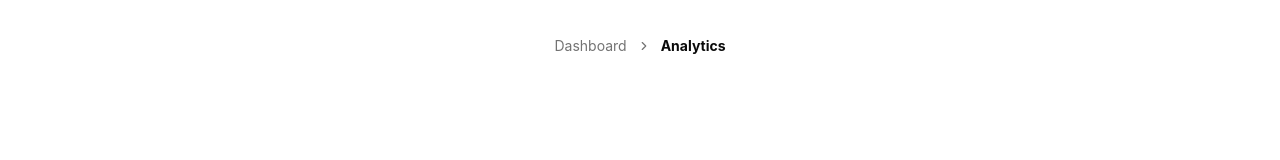
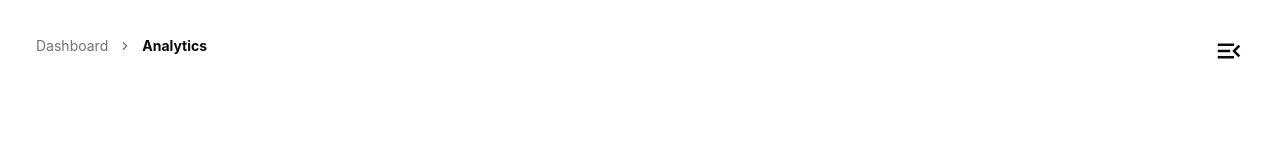
Before and after one commit to al-mamun/dating-app-react, a React (Vite) app: page / in a window 1280 px wide. Shown: the top 160 px of the page. Built offline with nearby package versions, Linux system fonts and the light colour scheme; grey boxes are pictures that could not be loaded.

Commit message:
add menu icon and add delay

```diff
--- a/src/components/Modules/HomePage/HomePage.tsx
+++ b/src/components/Modules/HomePage/HomePage.tsx
@@ -1,7 +1,7 @@
 import UserCard from "./components/UserCard";
 import { Swiper, SwiperSlide } from "swiper/react";
 import { Mousewheel, A11y } from "swiper/modules";
-declare module 'swiper/modules';
+declare module "swiper/modules";
 
 import {
   Breadcrumb,
@@ -12,6 +12,7 @@ import {
   BreadcrumbSeparator,
 } from "@/components/ui/breadcrumb";
 import "./Home.css";
+import { MdMenuOpen } from "react-icons/md";
 
 const HomePage = () => {
   const users = [
@@ -75,6 +76,7 @@ const HomePage = () => {
     <div className="home_page_container">
       {/* Breadcrumb */}
       <div className="w-full z-50 sticky top-0 backdrop-blur-md bg-opacity-30 flex justify-center p-4 mx-auto">
+        <div className="flex justify-between w-full max-w-7xl">
           <Breadcrumb>
             <BreadcrumbList>
               <BreadcrumbItem>
@@ -86,12 +88,17 @@ const HomePage = () => {
               </BreadcrumbItem>
             </BreadcrumbList>
           </Breadcrumb>
+          <div>
+            <MdMenuOpen size={30} />
+          </div>
+        </div>
       </div>
 
       {/* User Cards */}
       <div className="swiper_wrapper">
         <Swiper
           modules={[Mousewheel, A11y]}
+          speed={700}
           spaceBetween={0}
           slidesPerView={1}
           direction="vertical"
```
Lines whose indentation alone changed are shown as unchanged.
